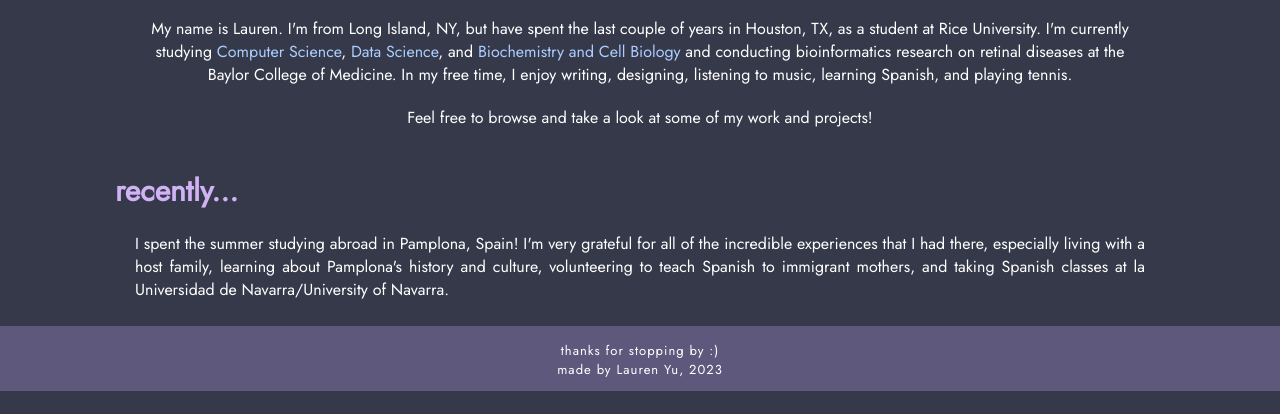
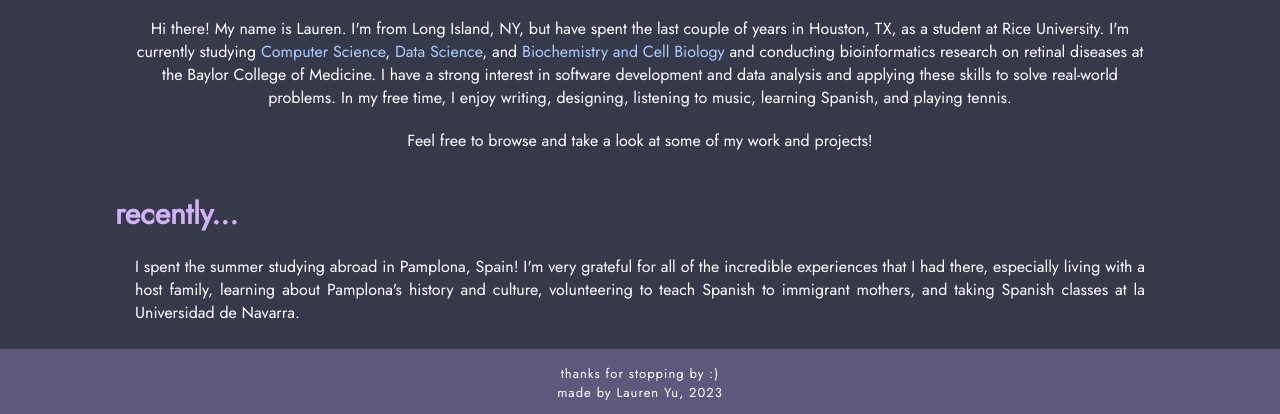
Before and after one commit to laurennyu/laurennyu.github.io, a plain HTML site: page index.html in a window 1280 px wide. Shown: the part 476-890 px from the top of the page. Before the commit the page ends 867 px from the top, so only its background shows below. Drawn offline with Linux system fonts and the light colour scheme; a web font is replaced by a local one.

Commit message:
Update index.html

```diff
--- a/index.html
+++ b/index.html
@@ -41,10 +41,11 @@
                     <img class="photo-circle" src="lauren.jpeg" alt="photo of Lauren">
                     <div id="intro-text">
                         <p>
-                            My name is Lauren. I'm from Long Island, NY, but have spent the last couple of years in Houston, TX, as a student at Rice University. I'm currently studying
+                            Hi there! My name is Lauren. I'm from Long Island, NY, but have spent the last couple of years in Houston, TX, as a student at Rice University. I'm currently studying
                             <span style="color: #ABCDFF">Computer Science</span>,
                             <span style="color: #ABCDFF">Data Science</span>, and
                             <span style="color: #ABCDFF">Biochemistry and Cell Biology</span> and conducting bioinformatics research on retinal diseases at the Baylor College of Medicine.
+                            I have a strong interest in software development and data analysis and applying these skills to solve real-world problems.
                             In my free time, I enjoy writing, designing, listening to music, learning Spanish, and playing tennis.
                         </p>
                         <p>
@@ -59,7 +60,7 @@
                     </h2>
                     <p>
                         I spent the summer studying abroad in Pamplona, Spain! I'm very grateful for all of the incredible experiences that I had there, especially living with a host family, learning about
-                        Pamplona's history and culture, volunteering to teach Spanish to immigrant mothers, and taking Spanish classes at la Universidad de Navarra/University of Navarra.
+                        Pamplona's history and culture, volunteering to teach Spanish to immigrant mothers, and taking Spanish classes at la Universidad de Navarra.
                     </p>
                 </div>
             </div>
```
